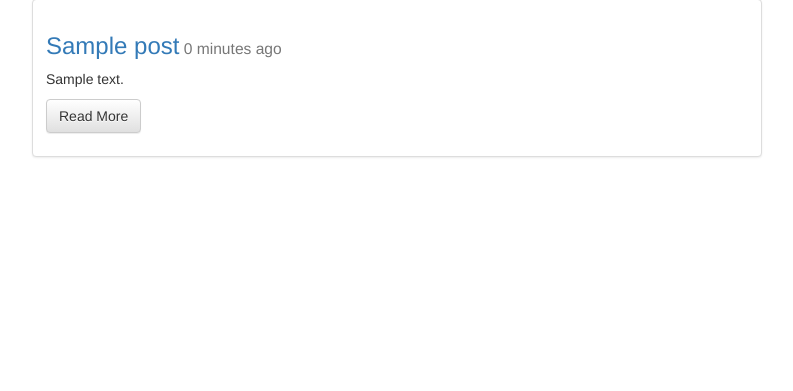
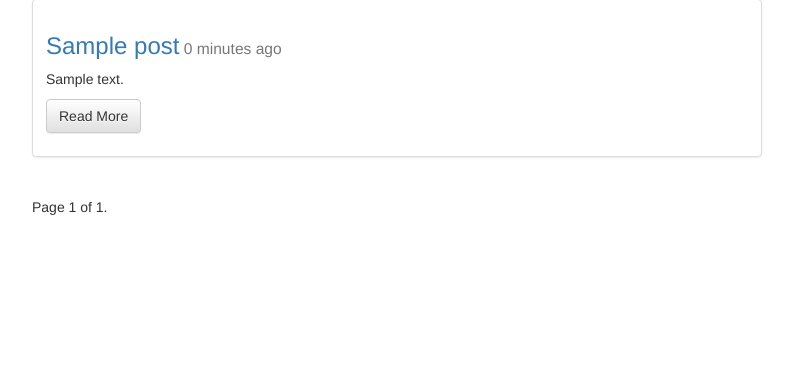
Before and after one commit to devhlmedia/blogcorn, a Django app: page /posts/ in a window 1280 px wide. Shown: the part 71-462 px from the top of the page, without its empty margins (243-1036 px from the left). Run offline with Django 3.2, Linux system fonts and the light colour scheme; tables that the repository leaves empty hold one stand-in row (values such as "Sample post"); some libraries are stand-ins or nearby versions.

Commit message:
Pagination added

```diff
--- a/posts/models.py
+++ b/posts/models.py
@@ -15,3 +15,6 @@ class Post(models.Model):
 
     def get_absolute_url(self):
         return reverse("posts:detail", kwargs={"id": self.id})
+
+    class Meta:
+        ordering = ["-timestamp", "-updated"]
--- a/posts/views.py
+++ b/posts/views.py
@@ -1,3 +1,6 @@
+from django.core.paginator import Paginator, EmptyPage, PageNotAnInteger
+from django.shortcuts import render
+
 from django.contrib import messages
 from django.http import HttpResponse, HttpResponseRedirect
 from django.shortcuts import render, get_object_or_404, redirect
@@ -29,12 +32,26 @@ def post_detail(request, id=None):
     return render(request, "post_detail.html", context)
 
 def post_list(request):
-    queryset = Post.objects.all()
+    queryset_list = Post.objects.all()
+    paginator = Paginator(queryset_list, 10) # Show 25 contacts per page
+    page_request_var = "page"
+    page = request.GET.get(page_request_var)
+    try:
+        queryset = paginator.page(page)
+    except PageNotAnInteger:
+        # If page is not an integer, deliver first page.
+        queryset = paginator.page(1)
+    except EmptyPage:
+        # If page is out of range (e.g. 9999), deliver last page of results.
+        queryset = paginator.page(paginator.num_pages)
+
     context = {
         "object_list": queryset,
         "title": "list"
     }
     return render(request, "post_list.html", context)
+
+# Pagination
 
 
 
--- a/templates/post_list.html
+++ b/templates/post_list.html
@@ -23,5 +23,21 @@
 
 {% endfor %}
 
+<div class="pagination">
+    <span class="step-links">
+        {% if object_list.has_previous %}
+            <a href="?{{ page_request_var }}={{ object_list.previous_page_number }}">previous</a>
+        {% endif %}
+
+        <span class="current">
+            Page {{ object_list.number }} of {{ object_list.paginator.num_pages }}.
+        </span>
+
+        {% if object_list.has_next %}
+            <a href="?{{ page_request_var }}={{ object_list.next_page_number }}">next</a>
+        {% endif %}
+    </span>
+</div>
+
 </div>
 {% endblock content %}
```
